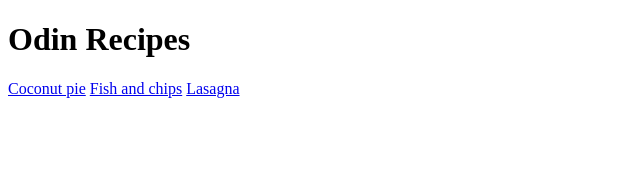
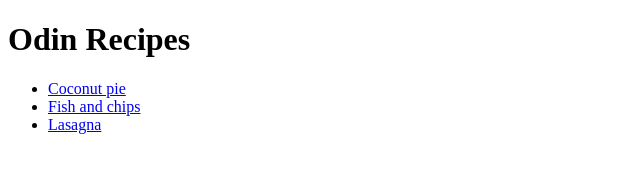
Before and after one commit to Kariusdi/odin-recipes, a plain HTML site: page index.html in a window 1280 px wide. Shown: the whole page, without its empty margins (0-640 px from the left). Drawn offline with Linux system fonts and the light colour scheme.

Commit message:
Add unordered list to recipes in index page

```diff
--- a/index.html
+++ b/index.html
@@ -7,8 +7,10 @@
 </head>
 <body>
     <h1>Odin Recipes</h1>
-    <a href="recipes/coconut_pie.html">Coconut pie</a>
-    <a href="recipes/fish_and_chips.html">Fish and chips</a>
-    <a href="recipes/lasagna.html">Lasagna</a>
+    <ul>
+        <li><a href="recipes/coconut_pie.html">Coconut pie</a></li>
+        <li><a href="recipes/fish_and_chips.html">Fish and chips</a></li>
+        <li><a href="recipes/lasagna.html">Lasagna</a></li>
+    </ul>
 </body>
 </html>
```
